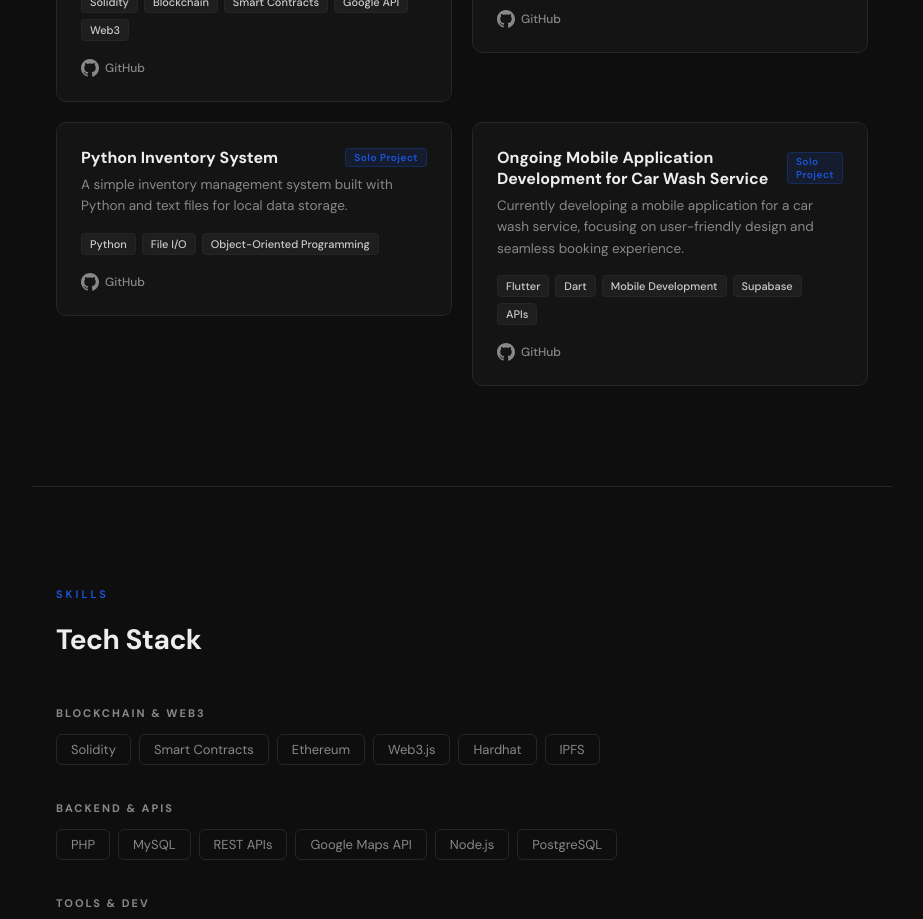
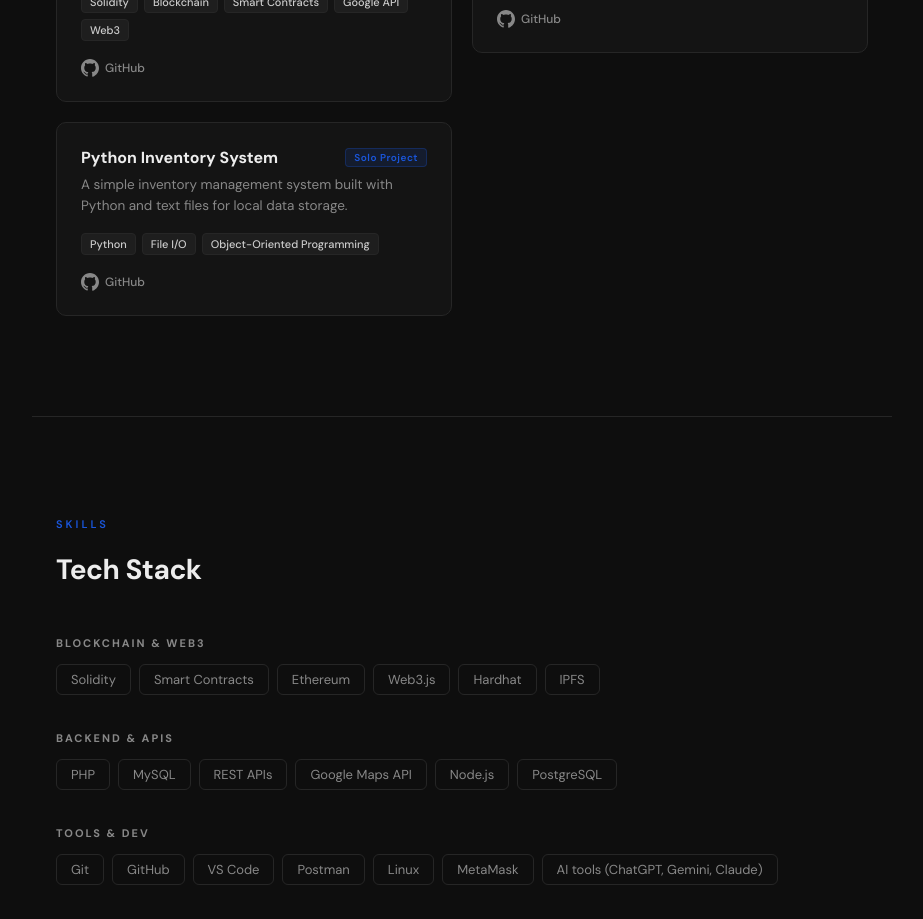
Before and after one commit to Teshbhatt/my-portfolio, a React (Create React App) app: page / in a window 1280 px wide. Shown: the part 2620-3539 px from the top of the page, without its empty margins (178-1101 px from the left). Built offline with nearby package versions, Linux system fonts and the light colour scheme.

Commit message:
updated portfolio

```diff
--- a/src/App.js
+++ b/src/App.js
@@ -24,12 +24,7 @@ const PROJECTS = [
     tags: ["Python", "File I/O", "Object-Oriented Programming"],
     team: "Solo Project",
   },
-  {
-    name: "Ongoing Mobile Application Development for Car Wash Service",
-    desc: "Currently developing a mobile application for a car wash service, focusing on user-friendly design and seamless booking experience.",
-    tags: ["Flutter", "Dart", "Mobile Development", "Supabase", "APIs"],
-    team: "Solo Project",
-  }
+
 ];
 
 const SKILLS = [
```
